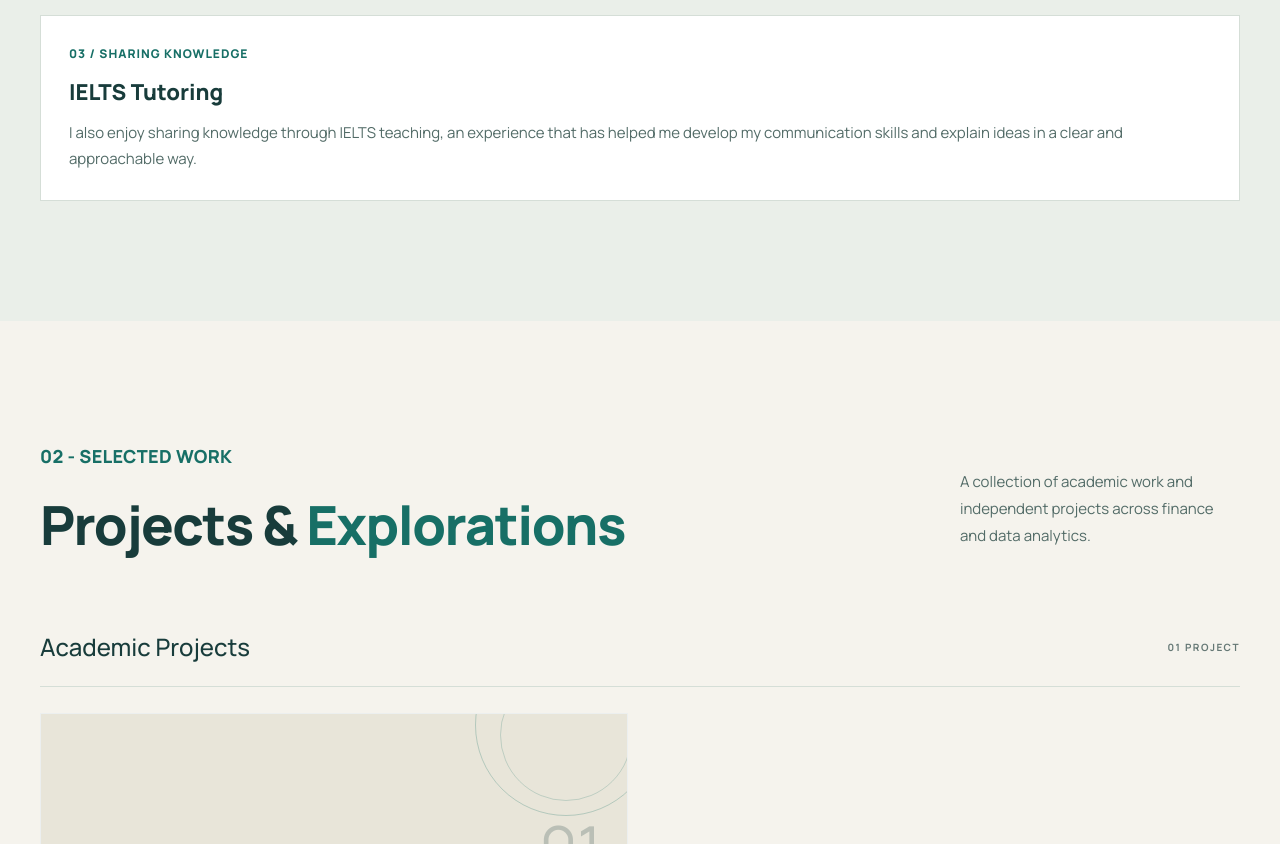
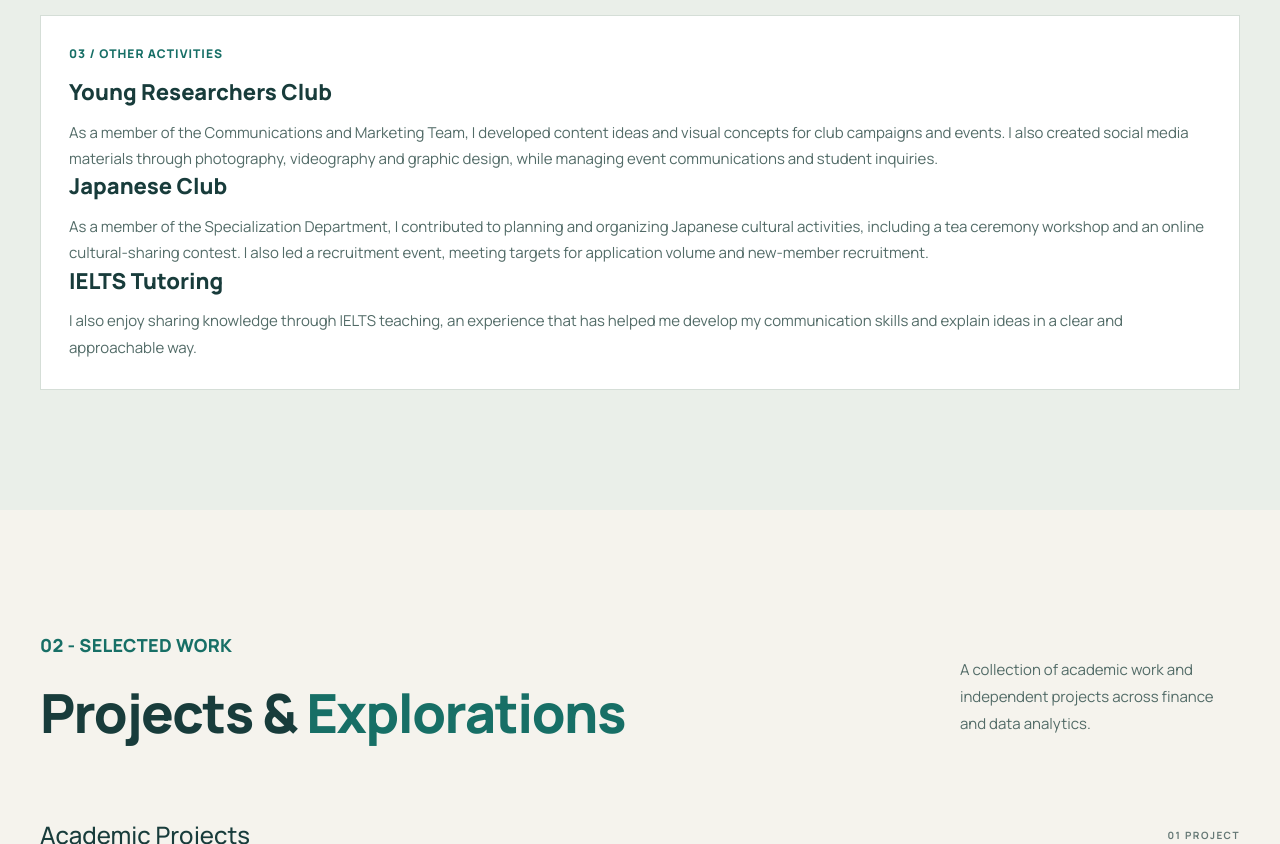
Before and after one commit to LinhNguyenkhanh123/my-journey, a plain HTML site: page index.html in a window 1280 px wide. Shown: the part 1517-2361 px from the top of the page. Drawn offline with nearby package versions, Linux system fonts and the light colour scheme.

Commit message:
Update index.html

```diff
--- a/index.html
+++ b/index.html
@@ -150,13 +150,21 @@
                         </div>
 
                         <div class="about-card about-card-wide">
-                            <p class="about-card-label">03 / SHARING KNOWLEDGE</p>
+                            <p class="about-card-label">03 / OTHER ACTIVITIES </p>
+                            <h3>Young Researchers Club</h3>
+                            <p>
+                                As a member of the Communications and Marketing Team, I developed content ideas and visual concepts for club campaigns and events. I also created social media materials through photography, videography and graphic design, while managing event communications and student inquiries.
+                            </p>
+
+                            <h3>Japanese Club</h3>
+                            <p>
+                                As a member of the Specialization Department, I contributed to planning and organizing Japanese cultural activities, including a tea ceremony workshop and an online cultural-sharing contest. I also led a recruitment event, meeting targets for application volume and new-member recruitment.
+                            </p>
+
                             <h3>IELTS Tutoring</h3>
                             <p>
                                 I also enjoy sharing knowledge through IELTS teaching, an experience that has helped me develop my communication skills and explain ideas in a clear and approachable way.
                             </p>
-                        </div>
-
                     </div>
 
                 </div>
```
